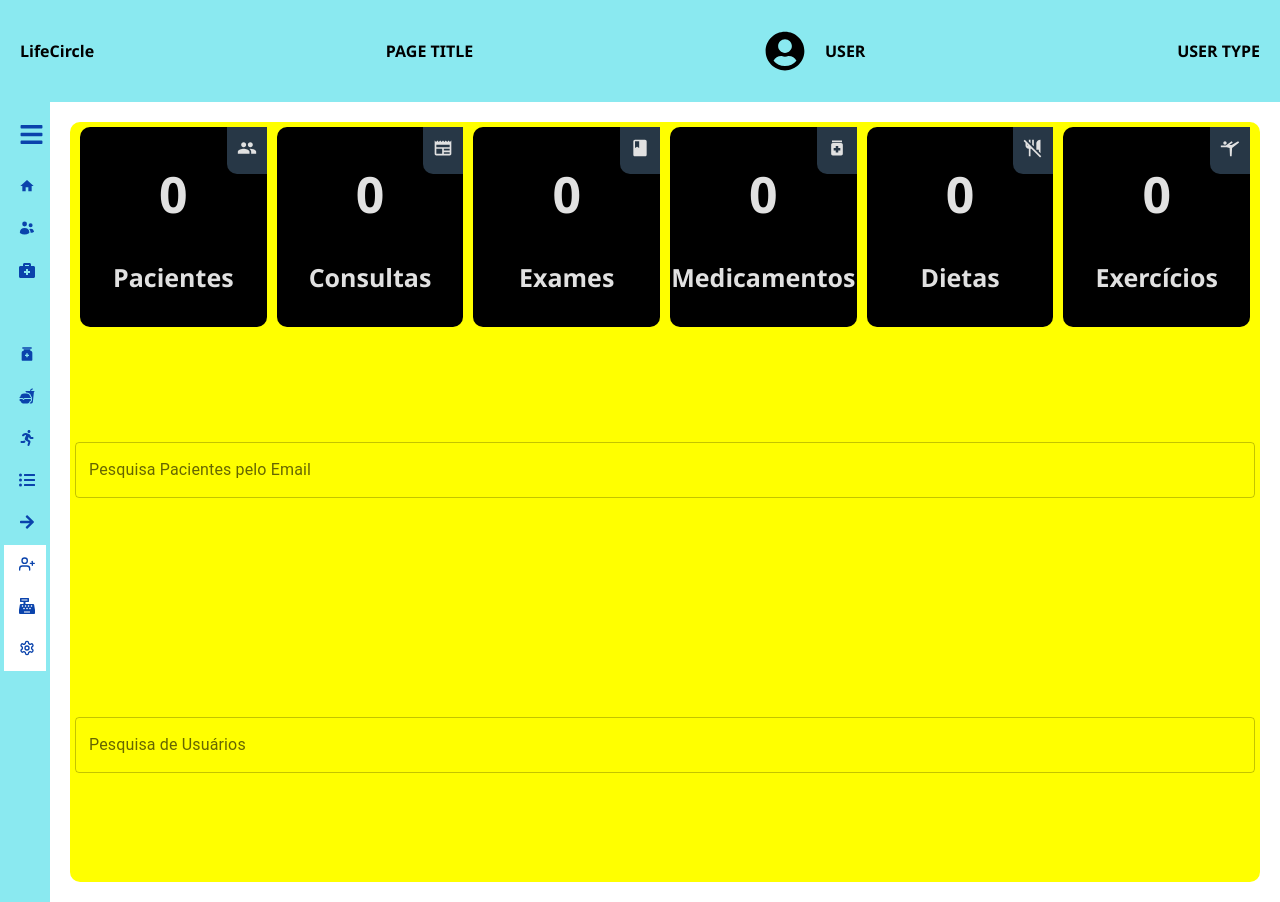
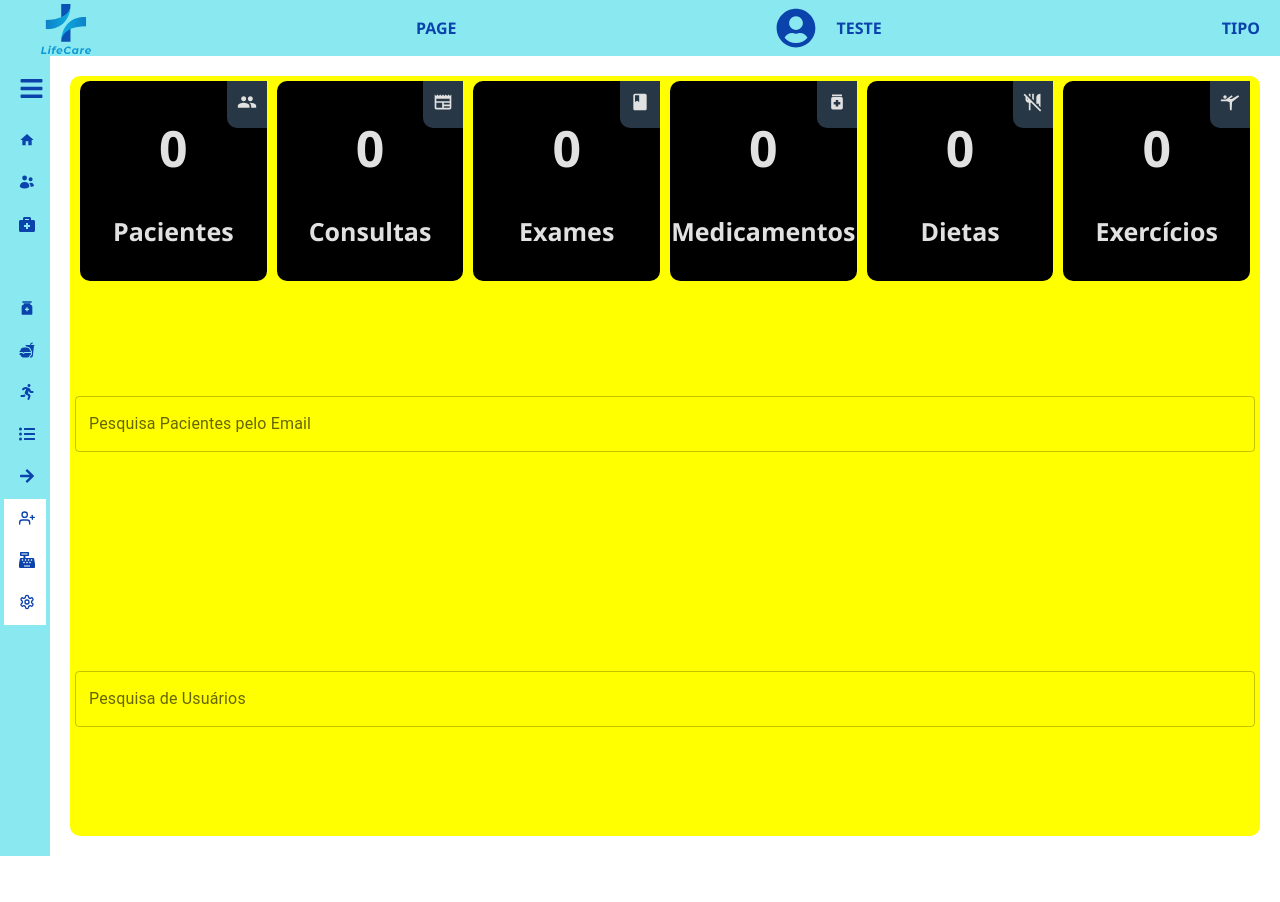
Before and after one commit to FullStack-Trindade/M3P-FrontEnd-Squad5, a React (Vite) app in the folder LifeCare/: page / in a window 1280 px wide. After the commit the page ends 856 px from the top, so only its background shows below. Built offline with nearby package versions, Linux system fonts and the light colour scheme; some icons are missing.

Commit message:
[FRONT-019] Melhorias no componente Header

```diff
--- a/LifeCare/src/components/HeaderComponent/Header.component.jsx
+++ b/LifeCare/src/components/HeaderComponent/Header.component.jsx
@@ -1,6 +1,7 @@
-//import PropTypes from "prop-types";
+import PropTypes from "prop-types";
 import * as Styled from "./Header.styles";
 import { FaUserCircle } from "react-icons/fa";
+import Logo from '../../assets/lifecare-logo-01.svg'
 
 export const HeaderComponent = (props) => {
   return (
@@ -8,13 +9,13 @@ export const HeaderComponent = (props) => {
       <Styled.HeaderContainer>
         <Styled.Nav>
           <Styled.List>
-            <Styled.ItemList>LifeCircle</Styled.ItemList>
-            <Styled.ItemList>PAGE TITLE</Styled.ItemList>
+            <Styled.ItemList><Styled.AppLogo src={Logo}></Styled.AppLogo></Styled.ItemList>
+            <Styled.ItemList>{props.title}</Styled.ItemList>
             <Styled.ItemList>
                 <Styled.Icon><FaUserCircle /></Styled.Icon>
-                <Styled.ItemList>USER</Styled.ItemList>
+                <Styled.ItemList>{props.name}</Styled.ItemList>
             </Styled.ItemList>
-            <Styled.ItemList>USER TYPE</Styled.ItemList>
+            <Styled.ItemList>{props.userType}</Styled.ItemList>
           </Styled.List>
         </Styled.Nav>
       </Styled.HeaderContainer>
--- a/LifeCare/src/components/HeaderComponent/Header.styles.jsx
+++ b/LifeCare/src/components/HeaderComponent/Header.styles.jsx
@@ -2,6 +2,7 @@ import styled from "styled-components";
 
 export const HeaderContainer = styled.header`
   width: 100%;
+  height: 7%;
   background-color: #8ae9f0;
   display: flex;
 `;
@@ -23,6 +24,7 @@ export const ItemList = styled.li`
   text-decoration: none;
   padding: 20px;
   font-weight: bold;
+  color: #0a43ac;
 `;
 
 export const Icon = styled.li`
@@ -35,4 +37,11 @@ export const Icon = styled.li`
 
 `
 
-//export const AppLogo = styled.img
+ export const AppLogo = styled.img`
+   height: 4rem;
+   padding-top: 0.5rem;
+   padding-left:1rem;
+
+
+
+ `;
--- a/LifeCare/src/layouts/Layout.jsx
+++ b/LifeCare/src/layouts/Layout.jsx
@@ -8,7 +8,7 @@ export const Layout = () => {
     return(
         <Styled.App>
             <Styled.Main>
-                <HeaderComponent/>
+                <HeaderComponent name="TESTE" title="PAGE" userType="TIPO"/>
                 <SidebarComponent children={
                     <Styled.Content>
                         <Outlet/>
```
Also changed, not shown: LifeCare/src/assets/lifecare-logo-01.svg (added).
